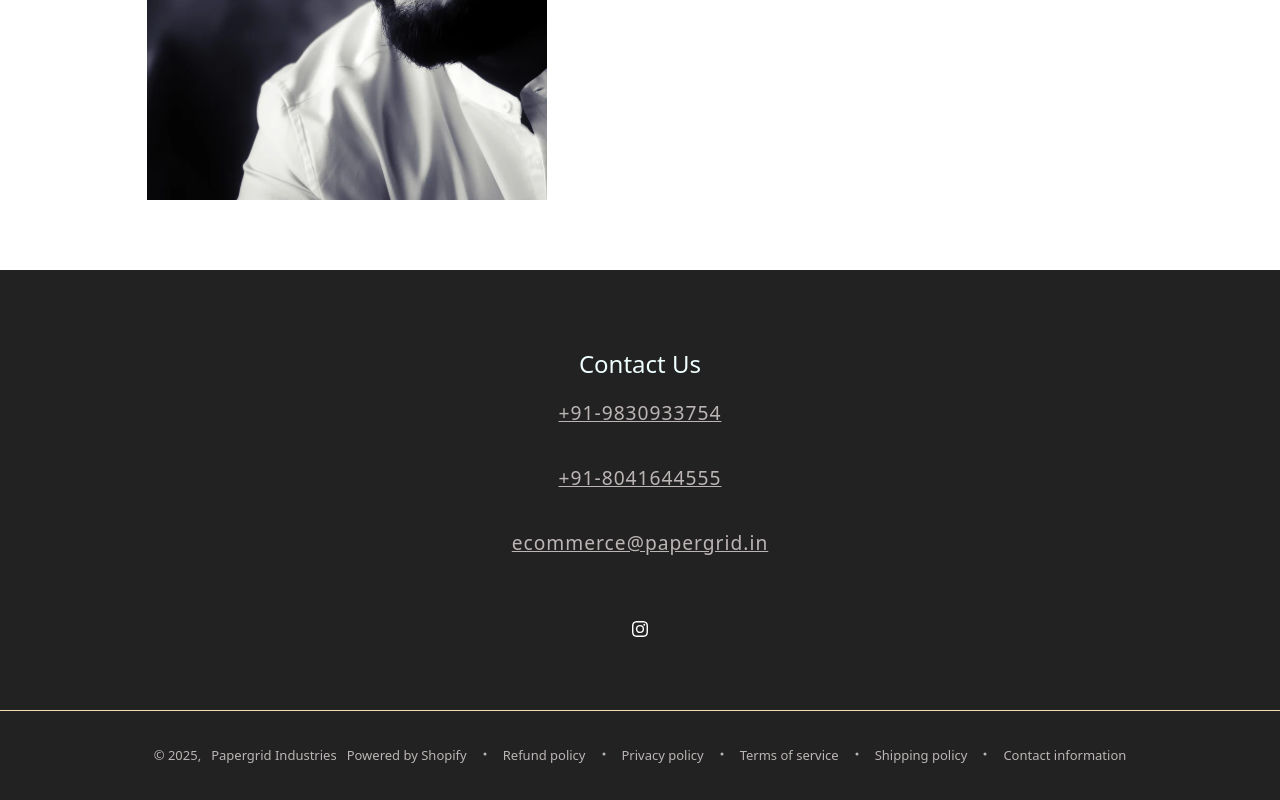
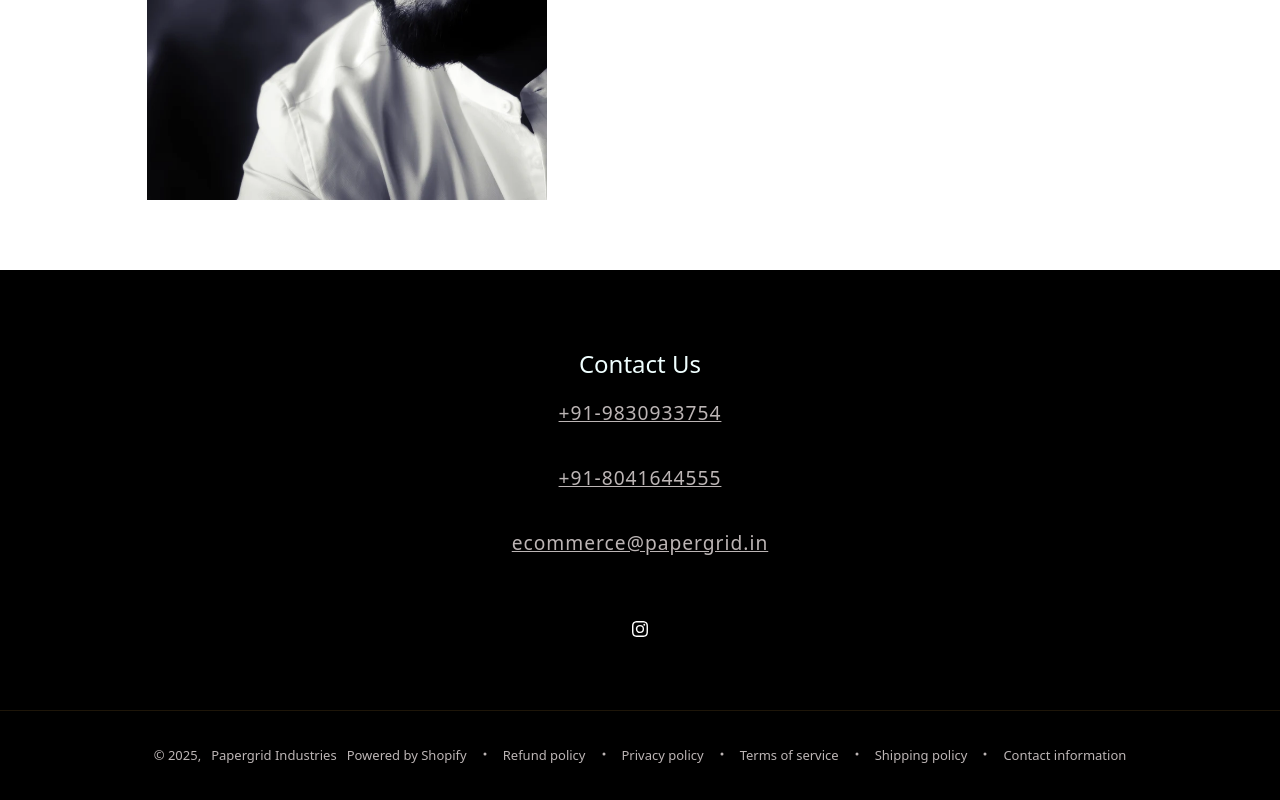
Before and after one commit to SuhaibNadakkavil/paper-grid-responsive, a plain HTML site: page index.html in a window 1280 px wide. Shown: the part 1615-2415 px from the top of the page. Drawn offline with nearby package versions, Linux system fonts and the light colour scheme.

Commit message:
Update style.css

```diff
--- a/style.css
+++ b/style.css
@@ -187,7 +187,7 @@
 
 .foot {
     margin-top: 70px;
-    background-color: rgb(35, 34, 34);
+    background-color: black;
     display: flex;
     justify-content: center;
     text-align: center;
@@ -239,9 +239,9 @@
 }
 
 .copyright {
-    border-top: 1px solid wheat;
+    border-top: 1px solid rgb(30, 22, 9);
     padding: 30px 20px;
-    background-color: rgb(35, 34, 34);
+    background-color: black;
     display: flex;
     flex-wrap: wrap;
     justify-content: center;
```
